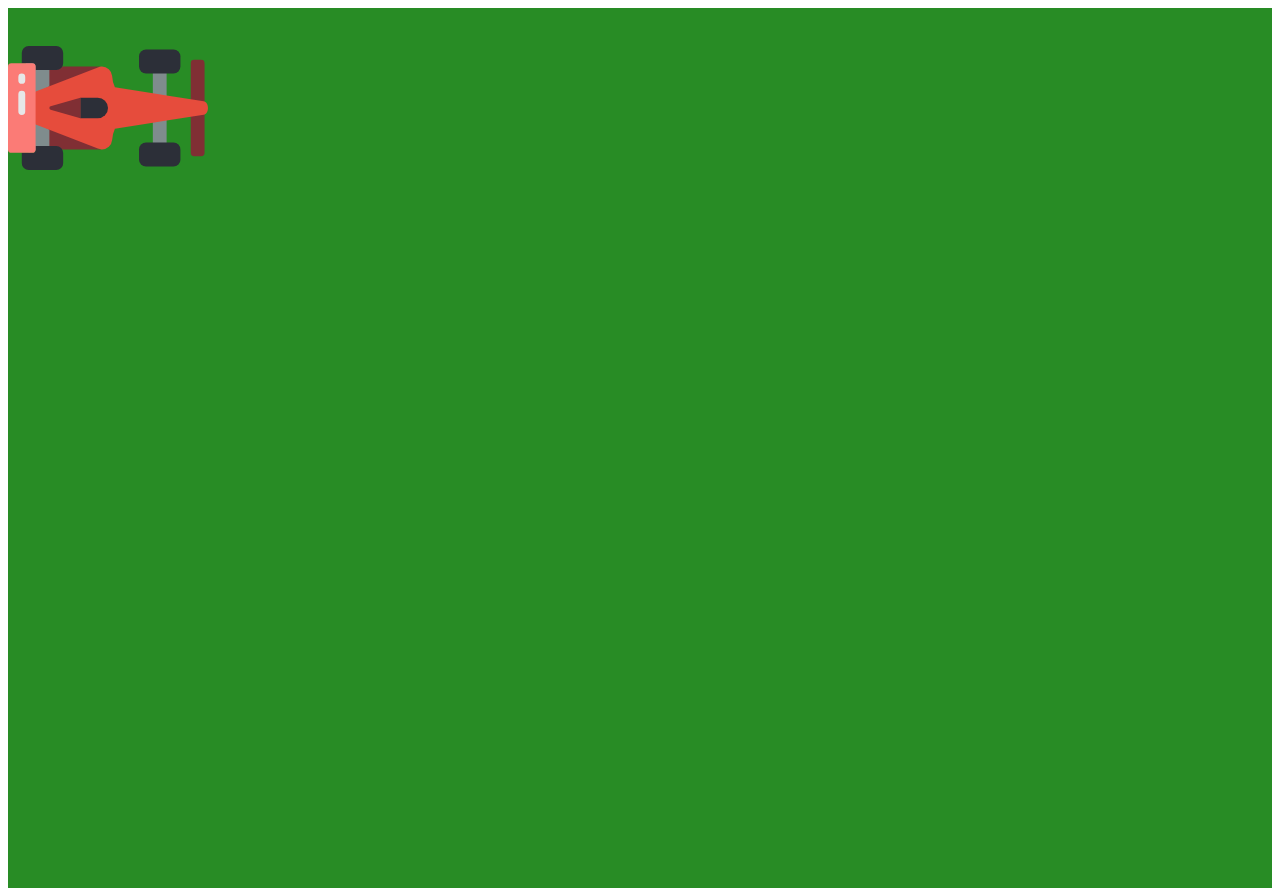
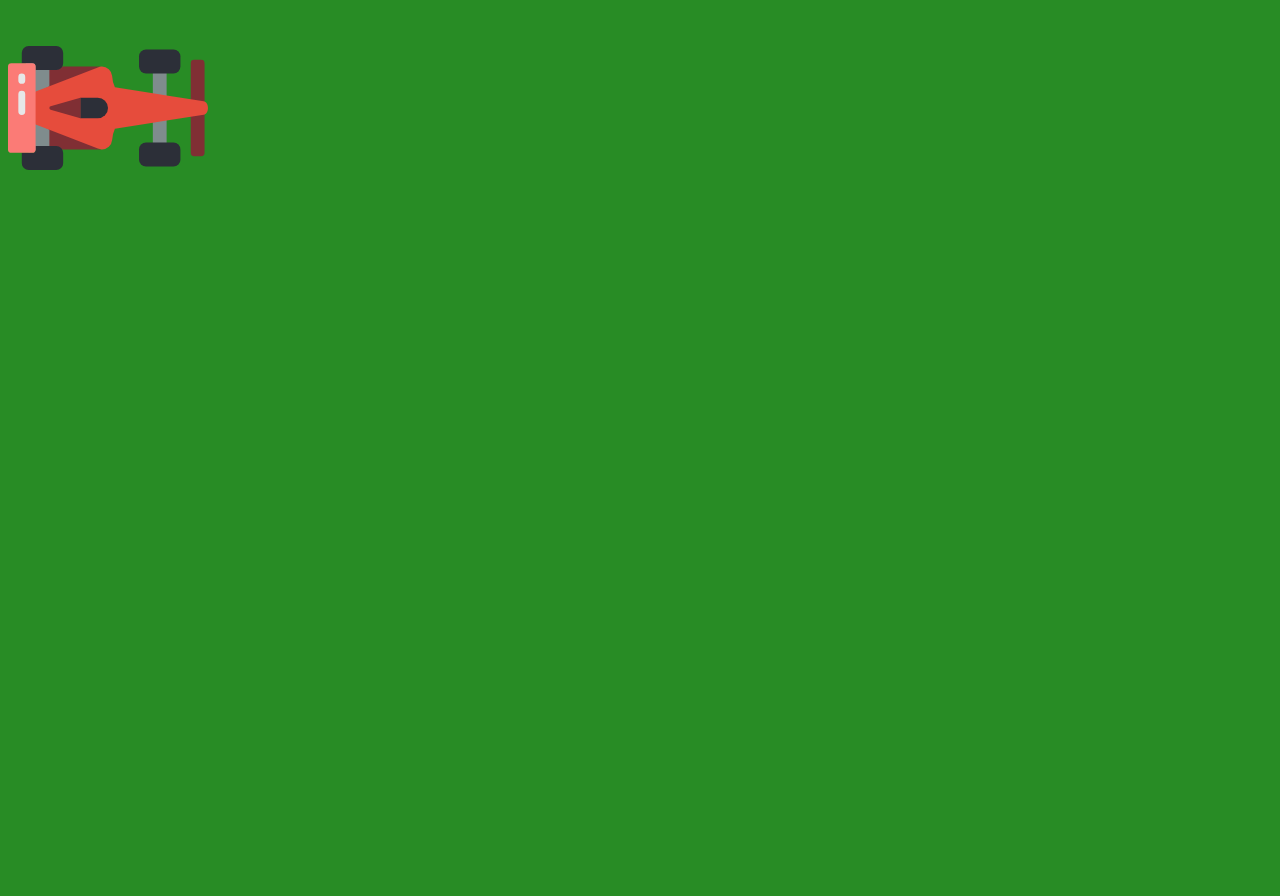
Before and after one commit to DevJosephLee/driving-game, a website: page index.html in a window 1280 px wide. After the commit the page ends 800 px from the top, so only its background shows below. Drawn offline with Linux system fonts and the light colour scheme.

Commit message:
remove unnecessary codes#3

```diff
--- a/styles.css
+++ b/styles.css
@@ -1,7 +1,9 @@
 .container {
+  width: 100%;
+}
+
+body {
   background-color: #288c25;
-  width: 100%;
-  height: 880px;
 }
 
 img {
```
